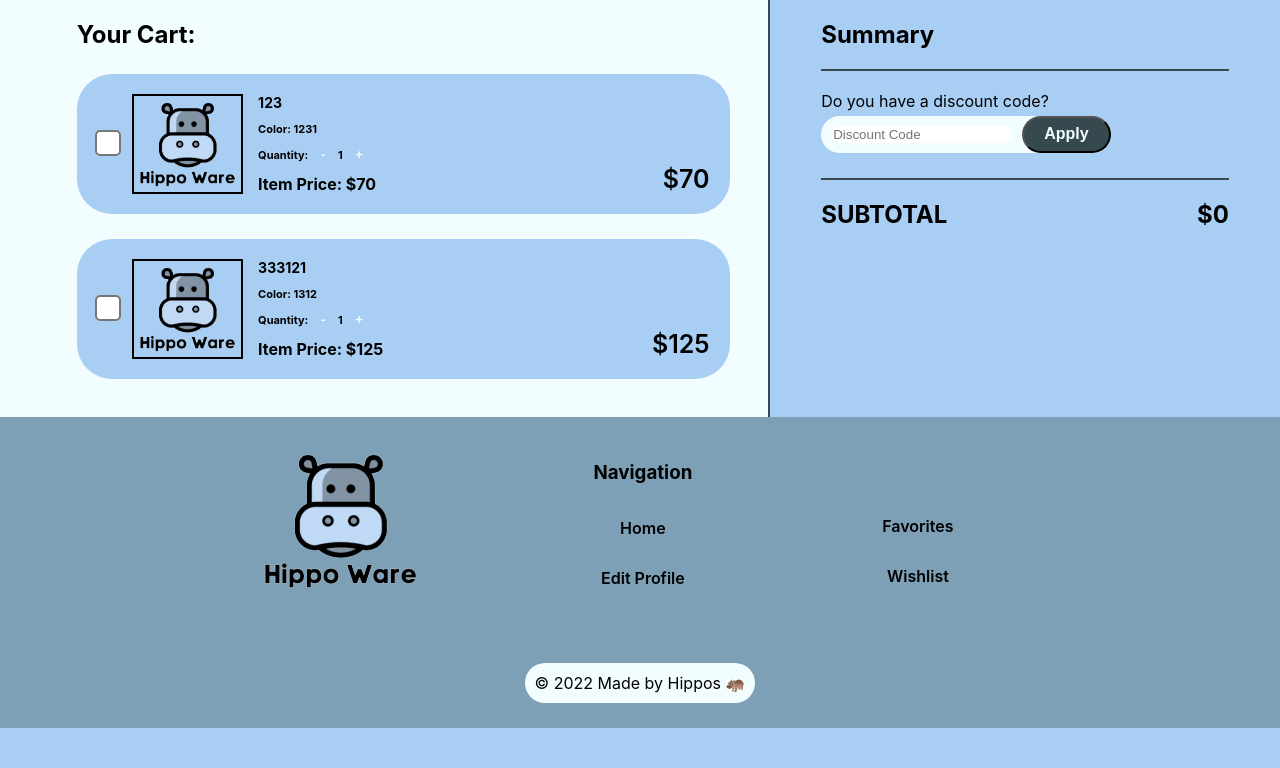
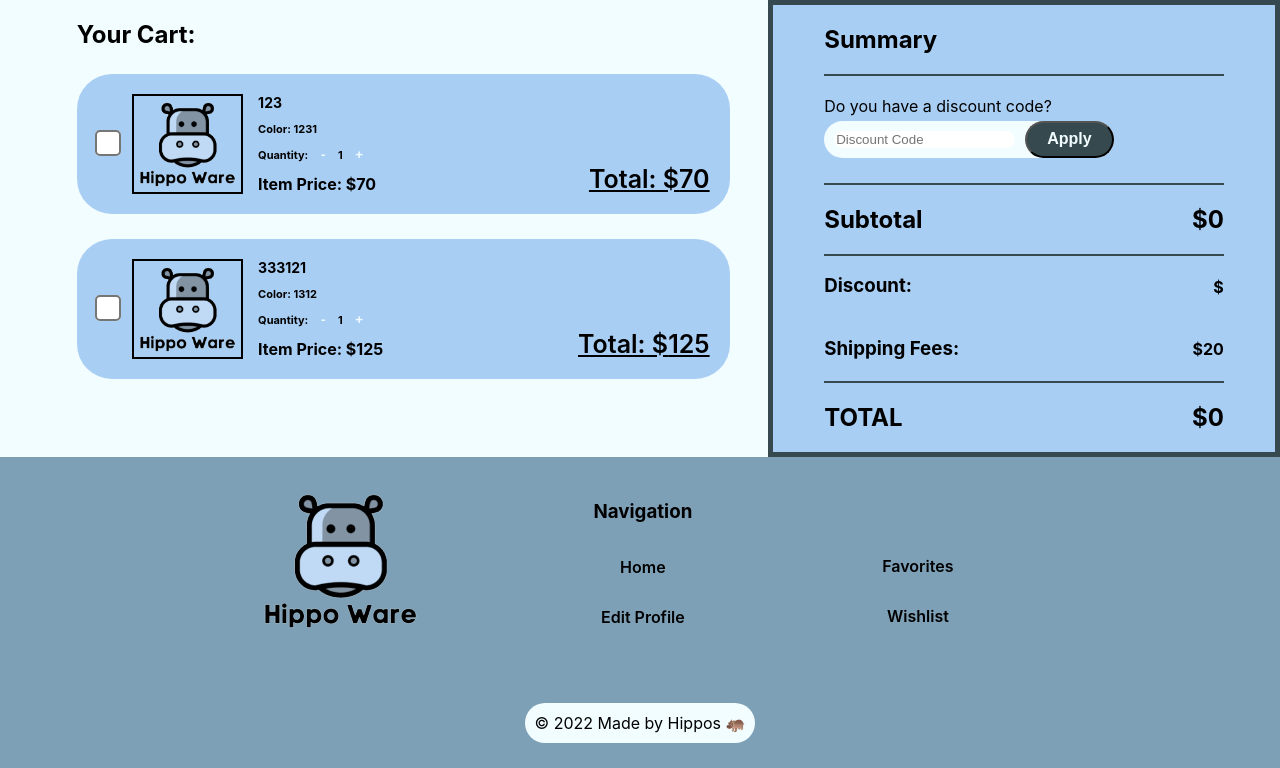
Before and after one commit to YasserShkeir/E-Commerce.HippoWare, a PHP site: page /html/cart.html in a window 1280 px wide. Shown: the part 100-868 px from the top of the page. Before the commit the page ends 828 px from the top, so only its background shows below. Run offline with PHP 8.4, Linux system fonts and the light colour scheme.

Commit message:
Finalized Cart Frontend Functionality

```diff
--- a/client-frontend/html/cart.html
+++ b/client-frontend/html/cart.html
@@ -19,7 +19,6 @@
       <div id="cart-content" class="flex-col">
         <h1>Your Cart:</h1>
       </div>
-      <div class="vert-line"></div>
       <div id="cart-summary" class="flex-col">
         <h2>Summary</h2>
         <div class="hori-line"></div>
@@ -27,13 +26,29 @@
           <label>Do you have a discount code?</label>
           <div id="discount-sec-input">
             <input type="text" placeholder="Discount Code" />
-            <button>Apply</button>
+            <button id="discountBtn">Apply</button>
           </div>
         </div>
         <div class="hori-line"></div>
         <div id="subtotal-section">
-          <h1>SUBTOTAL</h1>
+          <h1>Subtotal</h1>
           <h2>$<span id="subtotal">0</span></h2>
+        </div>
+        <div class="hori-line"></div>
+        <div id="misc">
+          <div id="discount-section">
+            <h3>Discount:</h3>
+            <h4>$<span id="discount"></span></h4>
+          </div>
+          <div id="shipping-section">
+            <h3>Shipping Fees:</h3>
+            <h4>$<span id="shipping">20</span></h4>
+          </div>
+        </div>
+        <div class="hori-line"></div>
+        <div id="total-section">
+          <h1>TOTAL</h1>
+          <h2>$<span id="total">0</span></h2>
         </div>
       </div>
     </section>
--- a/client-frontend/scripts/cart.js
+++ b/client-frontend/scripts/cart.js
@@ -123,7 +123,7 @@ window.onload = () => {
       </h4>
       <h2>Item Price: $<span>${card.itemPrice}</span></h2>
     </div>
-    <div class="item-card-price">$<span id="totalPrice">${
+    <div class="item-card-price">Total: $<span id="totalPrice">${
       card.itemPrice * card.qty
     }</span></div>
   </div>`;
@@ -165,22 +165,51 @@ window.onload = () => {
   const checkboxes = document.querySelectorAll(".check-box input");
   const totalPrices = document.querySelectorAll("#totalPrice");
   const subTotal = document.querySelector("#subtotal");
+  const shipping = document.querySelector("#shipping");
+  const total = document.querySelector("#total");
 
   checkboxes.forEach((element, index) => {
     checkboxes[index].addEventListener("click", () => {
-      console.log(totalPrices);
-      console.log(index);
-      console.log(element.checked);
-
       if (element.checked) {
         minusButtons[index].disabled = true;
         plusButtons[index].disabled = true;
         subTotal.innerHTML =
           Number(subTotal.innerHTML) + Number(totalPrices[index].innerHTML);
+
+        total.innerHTML =
+          Number(subTotal.innerHTML) + Number(shipping.innerHTML);
       } else {
+        minusButtons[index].disabled = false;
+        plusButtons[index].disabled = false;
         subTotal.innerHTML =
           Number(subTotal.innerHTML) - Number(totalPrices[index].innerHTML);
+        total.innerHTML =
+          Number(subTotal.innerHTML) + Number(shipping.innerHTML);
+      }
+
+      if (Number(subTotal.innerHTML) == 0) {
+        total.innerHTML = 0;
       }
     });
   });
+
+  const discountButton = document.querySelector("#discountBtn");
+  const discountInput = document.querySelector("#discount-sec-input input");
+
+  discountButton.addEventListener(
+    "click",
+    () => {
+      if (Number(discountInput.value) && Number(discountInput.value) > 0) {
+        let discountAmt = document.querySelector("#discount");
+        discountAmt.innerHTML = discountInput.value;
+
+        if (Number(discountInput.value) < Number(subTotal.innerHTML)) {
+          total.innerHTML -= discountAmt.innerHTML;
+        } else {
+          total.innerHTML = shipping.innerHTML;
+        }
+      }
+    },
+    { once: true }
+  );
 };
--- a/client-frontend/styling/cart.css
+++ b/client-frontend/styling/cart.css
@@ -83,6 +83,7 @@
   flex-grow: 1;
   font-size: 25px;
   font-weight: 600;
+  text-decoration: underline;
 }
 
 #cart-summary {
@@ -91,6 +92,7 @@
   background-color: var(--light-blue);
   padding: 0px 4%;
   box-sizing: border-box;
+  border: 5px solid var(--dark-blue);
 }
 
 #discount-sec {
@@ -127,6 +129,22 @@
   justify-content: space-between;
 }
 
+#misc {
+  display: flex;
+  flex-direction: column;
+}
+
+#discount-section,
+#shipping-section {
+  display: flex;
+  justify-content: space-between;
+}
+
+#total-section {
+  display: flex;
+  justify-content: space-between;
+}
+
 .vert-line {
   height: initial;
   width: 2px;
@@ -138,3 +156,34 @@
   width: 100%;
   background-color: var(--dark-blue);
 }
+
+@media only screen and (max-width: 900px) {
+  #cart-body {
+    flex-direction: column;
+    align-items: center;
+  }
+
+  #cart-content {
+    width: 95%;
+  }
+
+  .item-card-img {
+    display: none;
+  }
+
+  #cart-summary {
+    border-radius: 25px;
+  }
+
+  .check-box {
+    transform: scale(1.4);
+  }
+
+  .item-card-details h2 {
+    font-size: 14px;
+  }
+
+  .item-card-price {
+    font-size: 16px;
+  }
+}
```
